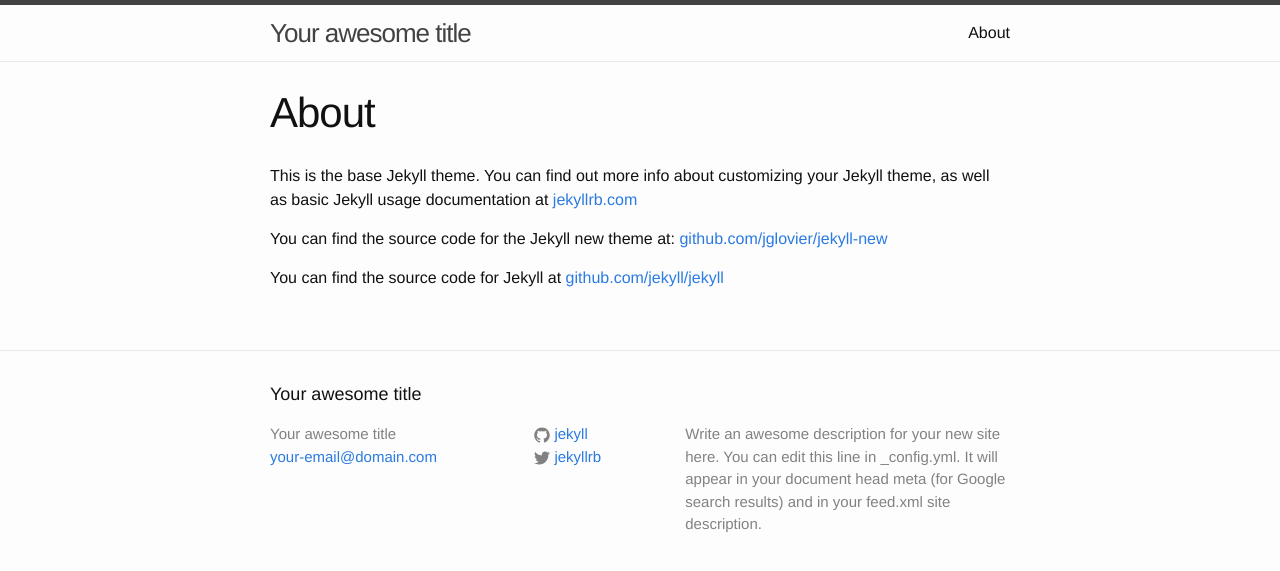
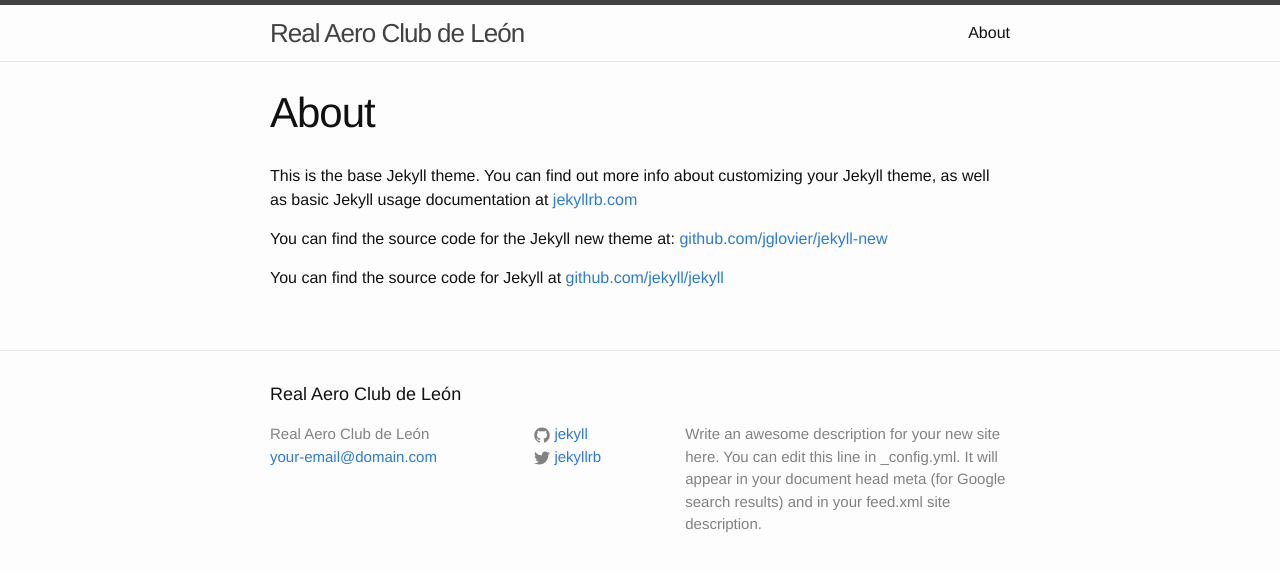
Before and after one commit to aeroclubleon/aeroclubleon.github.io, a Jekyll site: the page built from _pages/about.md, in a window 1280 px wide. Shown: the top 571 px of the page. Built offline with Jekyll 4.4.1, drawn with Linux system fonts in a browser that asks for light colours.

Commit message:
Añadida y configurada carpeta para paginas _pages

```diff
--- a/_config.yml
+++ b/_config.yml
@@ -1,5 +1,5 @@
 # Site settings
-title: Your awesome title
+title: Real Aero Club de León
 email: your-email@domain.com
 description: > # this means to ignore newlines until "baseurl:"
   Write an awesome description for your new site here. You can edit this
@@ -12,3 +12,6 @@
 
 # Build settings
 markdown: kramdown
+
+# Incluir el directorio de paginas
+include: ['_pages']
```
Also changed, not shown: _pages/about.md (renamed from about.md), 1 other file.
